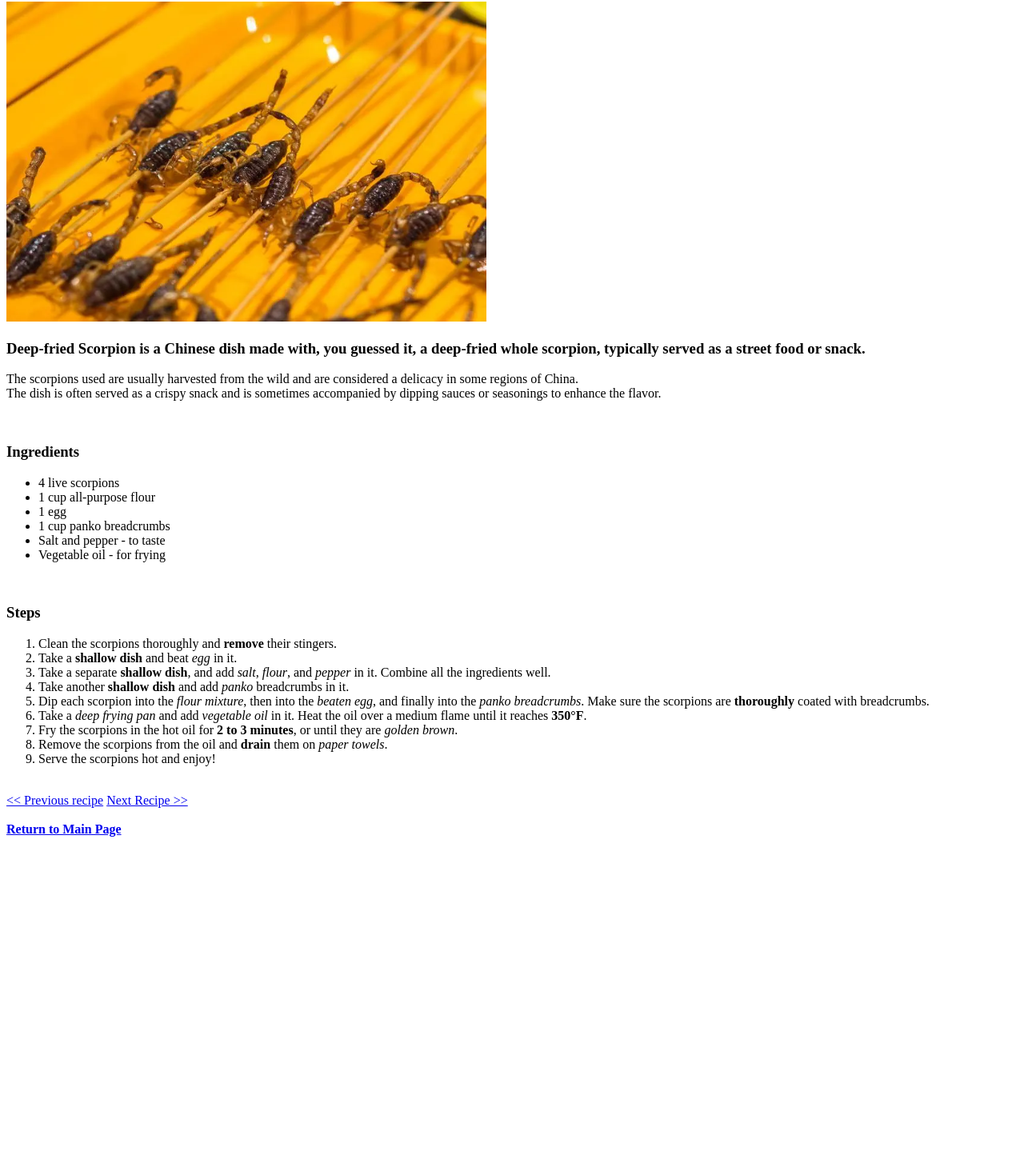
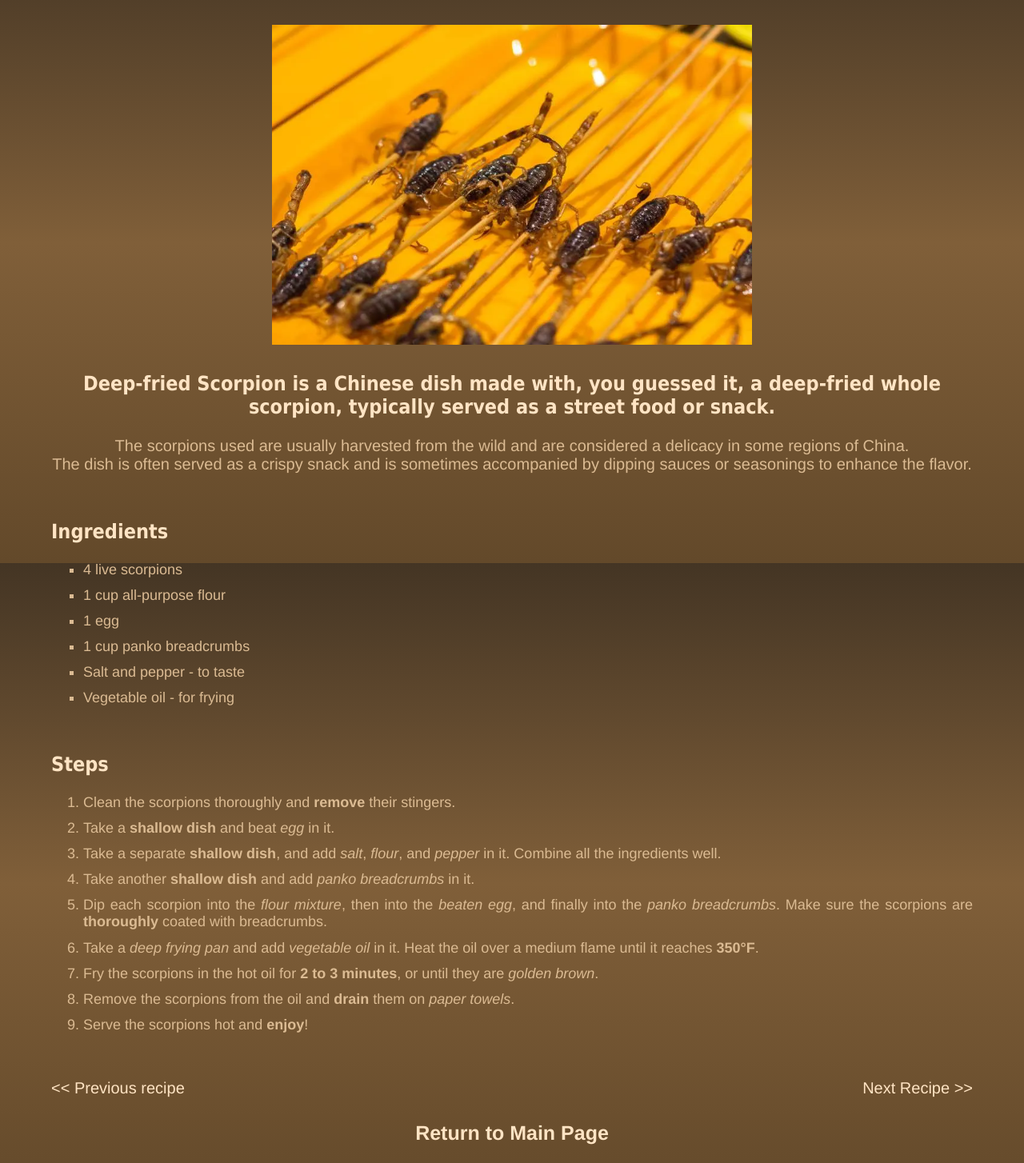
Before and after one commit to moonwalkie/odin-recipes, a plain HTML site: page recipes/deep-fried-scorpion.html in a window 1280 px wide. Shown: the part 96-1550 px from the top of the page at 80% size. Before the commit the page ends 1150 px from the top, so only its background shows below. Drawn offline with Linux system fonts and the light colour scheme.

Commit message:
Add CSS to all pages

```diff
--- a/recipes/deep-fried-scorpion.html
+++ b/recipes/deep-fried-scorpion.html
@@ -3,19 +3,20 @@
 <head>
     <meta charset="UTF-8">
     <title>Chinese Deep-Fried Scorpion Recipe</title>
+    <link rel="stylesheet" href="../style.css">
 </head>
-<body>
+<body class="margin-left-right">
+<div class="center">
     <h1>Deep-Fried Scorpion</h1>
-    <br>
-    <img src="../images/deep-fried-scorpion.jpg" alt="Deep-fried Scorpions on skewer sticks" width="600" height="400">
+    <img src="../images/deep-fried-scorpion.jpg" alt="Deep-fried Scorpions on skewer sticks" width="600" height="400" class="img">
         <h3>Deep-fried Scorpion is a Chinese dish made with, you guessed it, a deep-fried whole scorpion, typically served as a street food or snack.</h3>
             <p>The scorpions used are usually harvested from the wild and are considered a delicacy in some regions of China.
             <br>
             The dish is often served as a crispy snack and is sometimes accompanied by dipping sauces or seasonings to enhance the flavor.
             </p>
-        <br>
+</div>
         <h3>Ingredients</h3>
-            <ul>
+            <ul class="lists">
                 <li>4 live scorpions</li>
                 <li>1 cup all-purpose flour</li>
                 <li>1 egg</li>
@@ -23,16 +24,15 @@
                 <li>Salt and pepper - to taste</li>
                 <li>Vegetable oil - for frying</li>
             </ul>
-        <br>
         <h3>Steps</h3>
-            <ol>
+            <ol class="lists">
                 <li>Clean the scorpions thoroughly and <strong>remove</strong> their stingers.</li>
 
                 <li>Take a <strong>shallow dish</strong> and beat <em>egg</em> in it.</li>
 
                 <li>Take a separate <strong>shallow dish</strong>, and add <em>salt</em>, <em>flour</em>, and <em>pepper</em> in it. Combine all the ingredients well.</li>
 
-                <li>Take another <strong>shallow dish</strong> and add <em>panko</em> breadcrumbs in it.</li>
+                <li>Take another <strong>shallow dish</strong> and add <em>panko breadcrumbs</em> in it.</li>
 
                 <li>Dip each scorpion into the <em>flour mixture</em>, then into the <em>beaten egg</em>, and finally into the <em>panko breadcrumbs</em>. Make sure the scorpions are <strong>thoroughly</strong> coated with breadcrumbs.</li>
 
@@ -42,12 +42,10 @@
 
                 <li>Remove the scorpions from the oil and <strong>drain</strong> them on <em>paper towels</em>.</li>
 
-                <li>Serve the scorpions hot and enjoy!</li>
+                <li>Serve the scorpions hot and <strong>enjoy</strong>!</li>
             </ol>
+        <a href="./cooked-locusts.html" class="previous-next left"> << Previous recipe</a> <a href="./deep-fried-tarantula.html" class="previous-next right">Next Recipe >> </a>
         <br>
-        <a href="./cooked-locusts.html"> << Previous recipe</a> <a href="./deep-fried-tarantula.html">Next Recipe >> </a>
-        <br>
-        <br>
-        <a href="../index.html"><strong>Return to Main Page</strong></a>
+        <a href="../index.html" class="return-main"><strong>Return to Main Page</strong></a>
 </body>
 </html>
--- /dev/null
+++ b/style.css
@@ -0,0 +1,115 @@
+body {
+    background-image: linear-gradient(#443524, #805f39, #63492a);
+    background-repeat: no-repeat;
+    background-attachment: fixed;
+    height: 100%;
+    margin: 0;
+}
+
+h1 {
+    color: bisque;
+    font-family: Tahoma, sans-serif;
+    font-size: 40px;
+    text-transform: uppercase;
+    margin-top: 3%;
+    margin-bottom: 4%;
+}
+
+h3 {
+    color: bisque;
+    font-family: Tahoma, sans-serif;
+    font-size: 25px;
+    margin-top: 3%;
+    margin-bottom: 2%;
+}
+
+p {
+    font-family: 'Franklin Gothic Medium', 'Arial Narrow', Arial, sans-serif;
+    color: #dbbb93;
+    font-size: 20px;
+    margin-bottom: 5%;
+}
+
+li {
+    margin-bottom: 1%;
+}
+
+ul {
+    list-style-type: square;
+}
+
+.img {
+    display: block;
+    margin: auto;
+}
+
+.center {
+    text-align: center;
+}
+
+.links {
+    margin-top: 5%;
+    margin-bottom: 4%;
+}
+
+    #main-list {
+        color: bisque;
+        margin: auto;
+        display: inline-table;
+    }
+
+        .main-links {
+            color: bisque;
+            font-family: 'Franklin Gothic Medium', 'Arial Narrow', Arial, sans-serif;
+            text-decoration: none;
+            display: block;
+            text-align: justify;
+            font-size: 25px;
+            margin-bottom: 10%;
+        }
+
+.lists {
+    color: #dbbb93;
+    font-family: 'Franklin Gothic Medium', 'Arial Narrow', Arial, sans-serif;
+    text-align: justify;
+    font-size: 18px;
+    margin-bottom: 5%;
+}
+
+.sub-list {
+    display: inline-table;
+    margin-top: 1%;
+    font-size: 16px;
+}
+
+.previous-next {
+    color: bisque;
+    font-family: 'Franklin Gothic Medium', 'Arial Narrow', Arial, sans-serif;
+    text-decoration: none;
+    display: block;
+    font-size: 20px;
+}
+
+    .left {
+        float: left;
+    }
+
+    .right {
+        float: right;
+    }
+
+.return-main {
+    color: bisque;
+    font-family: 'Franklin Gothic Medium', 'Arial Narrow', Arial, sans-serif;
+    text-decoration: none;
+    display: block;
+    text-align: center;
+    font-size: 25px;
+    margin-top: 3%;
+    margin-bottom: 2%;
+}
+
+.margin-left-right {
+    margin-left: 5%;
+    margin-right: 5%;
+}
```
Also changed, not shown: index.html (+10 -13 lines), recipes/cooked-locusts.html (+16 -16 lines), recipes/deep-fried-tarantula.html (+9 -11 lines).
